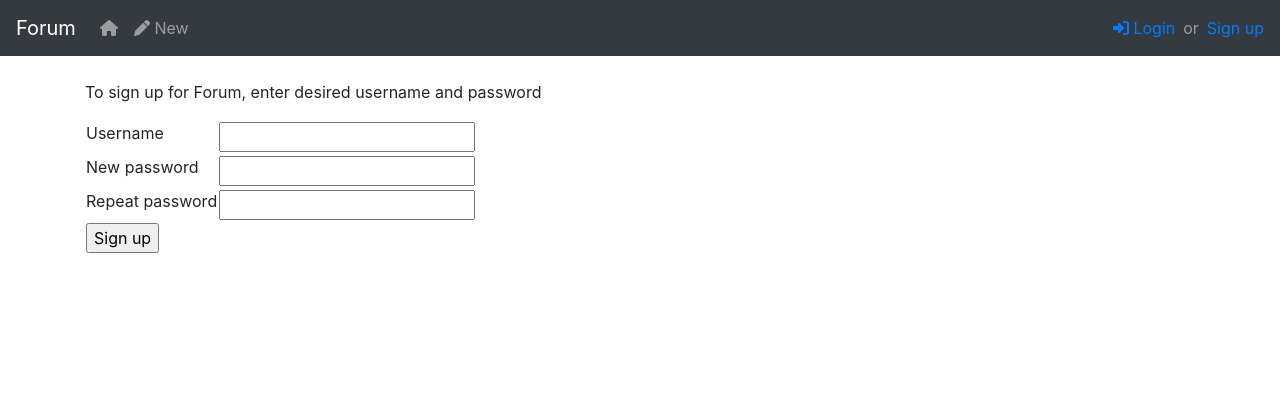
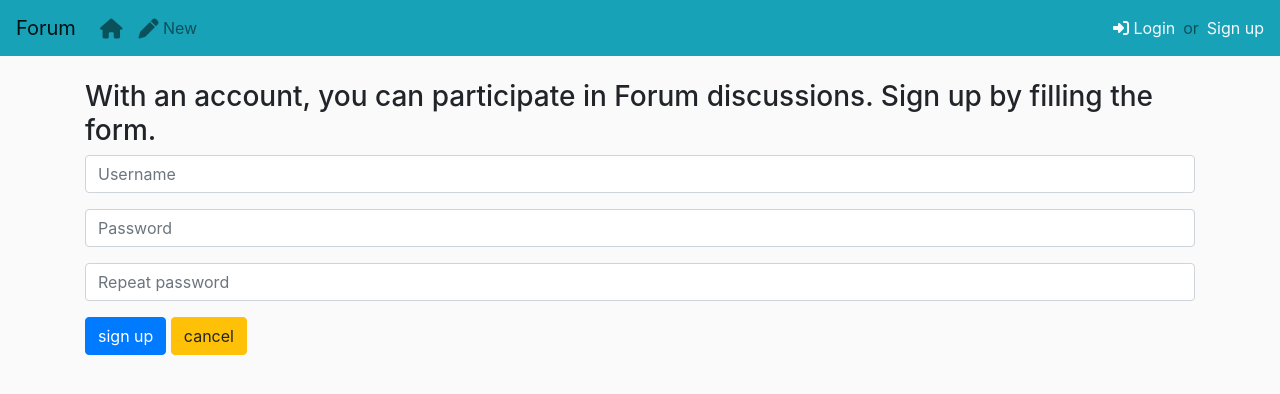
Before and after one commit to riiraty/tietokantasovellus, a Flask app: page /auth/signup/ in a window 1280 px wide. Shown: the top 394 px of the page. Run offline with Flask 2, Linux system fonts and the light colour scheme; some libraries are stand-ins or nearby versions.

Commit message:
bootstrap account forms, categorize flash message styles

```diff
--- a/application/auth/views.py
+++ b/application/auth/views.py
@@ -17,28 +17,29 @@ def auth_login():
 
   if not form.validate():
     return render_template("auth/loginform.html",
-      form = LoginForm(),
-      error = 'There must be a typo, please try again'
+      form = form
     )
 
+  # jos käyttäjänimi ja salasana ei vastaa
   user = User.query.filter_by(username=form.username.data,
     password=form.password.data).first()
   if not user:
     return render_template("auth/loginform.html",
       form = form,
-      error = "Invalid username or password"
+      error = "Username and password do not match."
     )
 
   print("User '" + user.username + "' identified")
   login_user(user)
+  flash("Succesfully logged in!", "alert alert-success")
   return redirect(url_for("posts_index"))
 
 # uloskirjautuminen
 @app.route("/auth/logout/")
 def auth_logout():
   logout_user()
-  flash("Succesfully logged out!")
-  return redirect(url_for("index"))
+  flash("Succesfully logged out!", "alert alert-success")
+  return redirect(url_for("posts_index"))
 
 # uusi käyttäjä
 @app.route("/auth/signup/", methods = ["GET", "POST"])
@@ -68,8 +69,8 @@ def auth_signup():
 
     # uusi käyttäjä tallennettiin tietokantaan ja kirjataan sisään
     login_user(newUser)
-    flash(f"Welcome to the Forum, {current_user.username}! You are ready to start posting.")
+    flash(f"Welcome to the Forum, {current_user.username}! You are ready to start posting.", "alert alert-info")
     return redirect(url_for("posts_index"))
   else:
-    flash("Wanted username already taken, choose another")
+    flash("Wanted username already taken, choose another", "alert alert-warning")
     return render_template("auth/signupform.html", form = form)
--- a/application/templates/auth/signupform.html
+++ b/application/templates/auth/signupform.html
@@ -1,51 +1,40 @@
 {% extends "layout.html" %}
 
 {% block body %}
-<p>To sign up for Forum, enter desired username and password</p>
+<h3>With an account, you can participate in Forum discussions. Sign up by filling the form.</h3>
+
 <form method="POST" action="{{ url_for('auth_signup') }}">
-  <table>
-    <tr>
-      <td>
-	      {{ form.username.label }}
-      </td>
-      <td>
-	      {{ form.username }}
-      </td>
-      <td>
-        <ul>
-          {% for error in form.username.errors %}
-          <li>{{ error }}</li>
-          {% endfor %}
-        </ul>
-      </td>
-    </tr>
-    <tr>
-      <td>
-      	{{ form.password.label }}
-      </td>
-      <td>
-      	{{ form.password }}
-      </td>
-      <td>
-        <ul>
-          {% for error in form.password.errors %}
-          <li>{{ error }}</li>
-          {% endfor %}
-        </ul>
-      </td>
-    </tr>
-    <tr>
-      <td>
-        {{ form.confirm.label }}
-      </td>
-      <td>
-        {{ form.confirm }}
-      </td>
-    </tr>
-    <tr>
-      <td colspan="2">
-      	<input type="submit" value="Sign up"/>
-      </td>
-    </tr>
+  <div class="form-group">
+    <div>
+      {% for error in form.username.errors %}
+      <em>{{ error }}</em> </br>
+      {% endfor %}
+    </div>
+    <div>
+      {{ form.username(class="form-control", placeholder="Username")}}
+    </div>
+  </div>
+  <div class="form-group">
+    <div>
+      {% for error in form.password.errors %}
+      <em>{{ error }}</em> </br>
+      {% endfor %}
+    </div>
+    <div>
+      {{ form.password(class="form-control", placeholder="Password")}}
+    </div>
+  </div>
+  <div class="form-group">
+    <div>
+      {% for error in form.confirm.errors %}
+      <em>{{ error }}</em> </br>
+      {% endfor %}
+    </div>
+    <div>
+      {{ form.confirm(class="form-control", placeholder="Repeat password")}}
+    </div>
+  </div>
+  <button type="submit" class="btn btn-primary">sign up</button>
+  <a class="btn btn-warning" href="{{url_for('posts_index')}}" role="button">cancel</a>
 </form>
 {% endblock %}
--- a/application/templates/layout.html
+++ b/application/templates/layout.html
@@ -7,9 +7,9 @@
     <link rel="stylesheet" href="https://maxcdn.bootstrapcdn.com/bootstrap/4.0.0/css/bootstrap.min.css" integrity="sha384-Gn5384xqQ1aoWXA+058RXPxPg6fy4IWvTNh0E263XmFcJlSAwiGgFAW/dAiS6JXm" crossorigin="anonymous">
   </head>
 
-  <body>
+  <body style="background-color:#FAFAFA;">
 
-    <nav class="navbar navbar-expand-md navbar-dark bg-dark mb-4">
+    <nav class="navbar navbar-expand-md navbar-light bg-info mb-4">
       <a class="navbar-brand" href="/">Forum</a>
       <button class="navbar-toggler" type="button" data-toggle="collapse" data-target="#navbarCollapse" aria-controls="navbarCollapse" aria-expanded="false" aria-label="Toggle navigation">
         <span class="navbar-toggler-icon"></span>
@@ -17,10 +17,10 @@
       <div class="collapse navbar-collapse" id="navbarCollapse">
         <ul class="navbar-nav mr-auto">
             <li class="nav-item">
-              <a class="nav-link" href="{{ url_for('posts_index') }} "><i class="fas fa-home"></i></a>
+              <a class="nav-link" href="{{ url_for('posts_index') }} "><i class="fas fa-home fa-lg"></i></a>
             </li>
             <li class="nav-item">
-              <a class="nav-link" href="{{ url_for('threads_form') }} "><i class="fas fa-pen"></i> New</a>
+              <a class="nav-link" href="{{ url_for('threads_form') }} "><i class="fas fa-pen fa-lg"></i> New</a>
             </li>
         </ul>
         <div class="form-inline mt-2 mt-md-0">
@@ -28,22 +28,22 @@
           <span class="navbar-text mr-4">
             <i class="fas fa-user"></i><em> {{current_user.username}}</em>
           </span>
-          <a href="{{ url_for('auth_logout') }}"><i class="fas fa-sign-out-alt"></i> Logout</a>
+          <a href="{{ url_for('auth_logout') }}" class="text-light"><i class="fas fa-sign-out-alt"></i> Logout</a>
           {% else %}
-          <a href="{{ url_for('auth_login') }}"><i class="fas fa-sign-in-alt"></i> Login</a>
+          <a href="{{ url_for('auth_login') }}" class="text-light"><i class="fas fa-sign-in-alt"></i> Login</a>
           <span class="navbar-text mr-2 ml-2">
             or
           </span>
-          <a href="{{ url_for('auth_signup') }}">Sign up</a>
+          <a href="{{ url_for('auth_signup') }}" class="text-light">Sign up</a>
           {% endif %}
         </div>
       </div>
     </nav>
 
-    {% with messages = get_flashed_messages() %}
+    {% with messages = get_flashed_messages(with_categories=true) %}
       {% if messages %}
-            {% for message in messages %}
-            <div class="alert alert-info" role="alert">
+            {% for category, message in messages %}
+            <div class="{{ category }}" role="alert">
               {{ message }}
             </div>
             {% endfor %}
--- a/application/templates/posts/list.html
+++ b/application/templates/posts/list.html
@@ -13,7 +13,7 @@
     {% for post in posts %}
     <tr>
       <td>
-        <a href="{{url_for('posts_thread', thread_id=post.thread.id)}}">
+        <a href="{{url_for('posts_thread', thread_id=post.thread.id)}}" class="text-info">
           {{ post.thread.title }}
         </a>
       </td>
--- a/application/threads/views.py
+++ b/application/threads/views.py
@@ -40,7 +40,7 @@ def threads_create():
   db.session().add(posted)
   db.session().commit()
 
-  flash("New post succesfully saved!")
+  flash("Your new post was saved", "alert alert-info")
   return redirect(url_for("posts_index"))
 
 # yksittäisen langan näkymä
@@ -65,8 +65,8 @@ def threads_delete(thread_id):
     Thread.delete_thread_posts(thread_id)
     db.session.commit()
 
-    flash("Your post and all the comments were deleted")
+    flash("Your post and all the comments were deleted", "alert alert-info")
     return redirect(url_for("posts_index"))
   else:
-    flash("You are not authorized")
+    flash("You are not authorized", "alert alert-danger")
     return redirect(url_for("posts_index"))
```
Also changed, not shown: application/posts/views.py (+6 -6 lines), application/templates/auth/loginform.html (+27 -23 lines).
